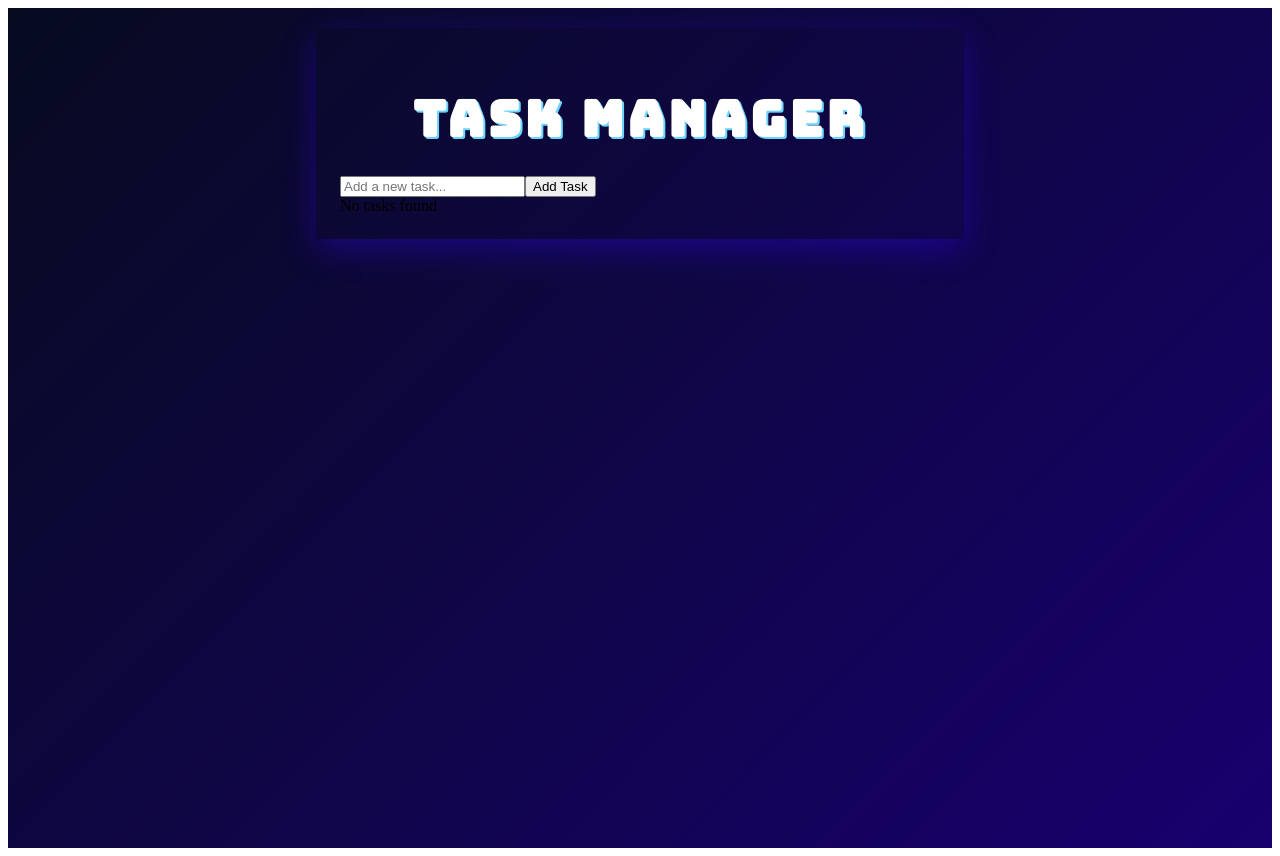
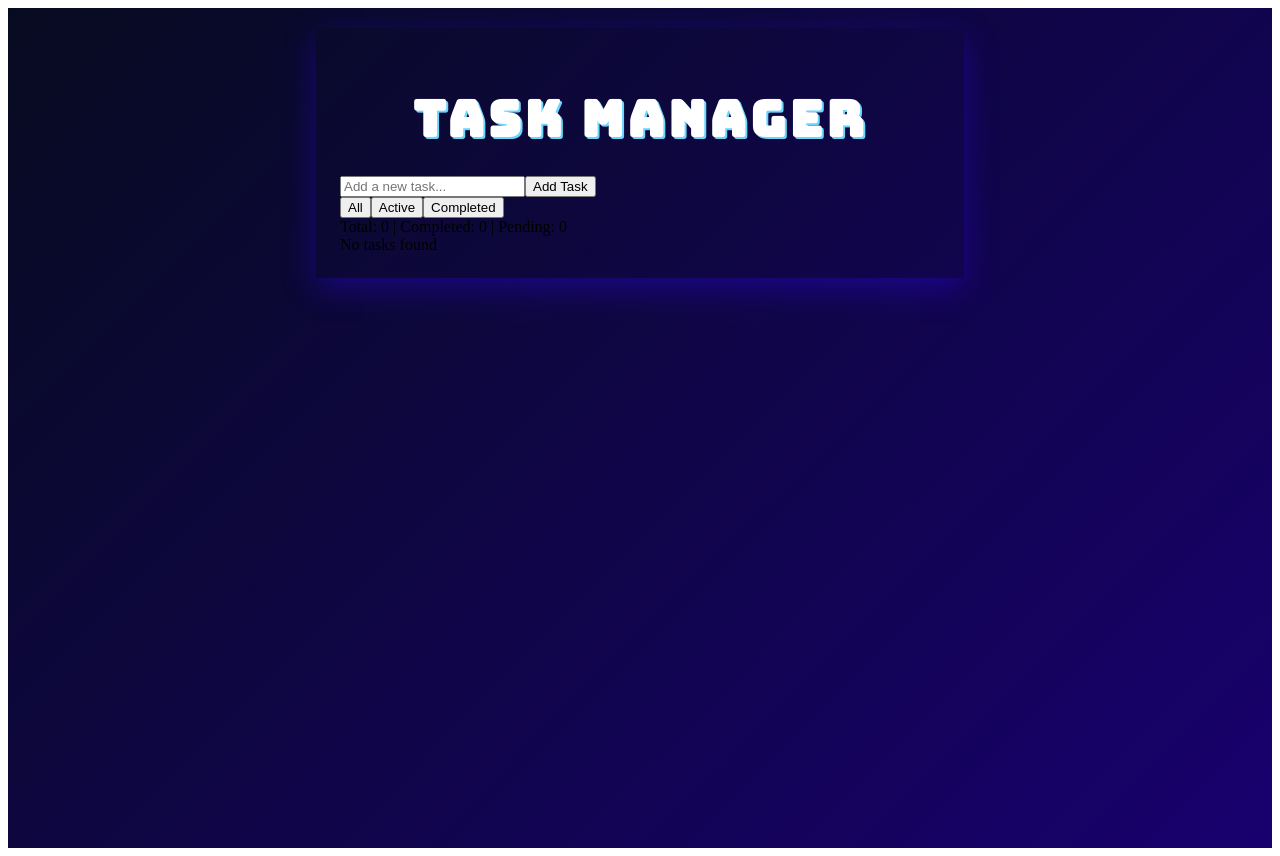
Before and after one commit to JavierSanchez22/progra-web, a React (Vite) app: page / in a window 1280 px wide. Built offline with nearby package versions, Linux system fonts and the light colour scheme.

Commit message:
feat: add filter in App.jsx and buttons with use

```diff
--- a/src/App.jsx
+++ b/src/App.jsx
@@ -1,10 +1,13 @@
+import { useState } from 'react';
 import useLocalStorage from './hooks/useLocalStorage';
 import TaskForm from './components/TaskForm';
 import TaskList from './components/TaskList';
+import TaskFilter from './components/TaskFilter';
 import './App.css';
 
 function App() {
   const [tasks, setTasks] = useLocalStorage('tasks', []);
+  const [filter, setFilter] = useState('all');
 
   const addTask = (newTask) => {
     setTasks(prevTasks => [...prevTasks, newTask]);
@@ -31,8 +34,17 @@ function App() {
 
         <TaskForm onAddTask={addTask} />
 
+        <TaskFilter filter={filter} setFilter={setFilter} />
+
+        <div className="task-stats">
+          Total: {tasks.length} |
+          Completed: {tasks.filter(t => t.completed).length} |
+          Pending: {tasks.filter(t => !t.completed).length}
+        </div>
+
         <TaskList
           tasks={tasks}
+          filter={filter}
           onToggleComplete={toggleComplete}
           onDelete={deleteTask}
         />
```
